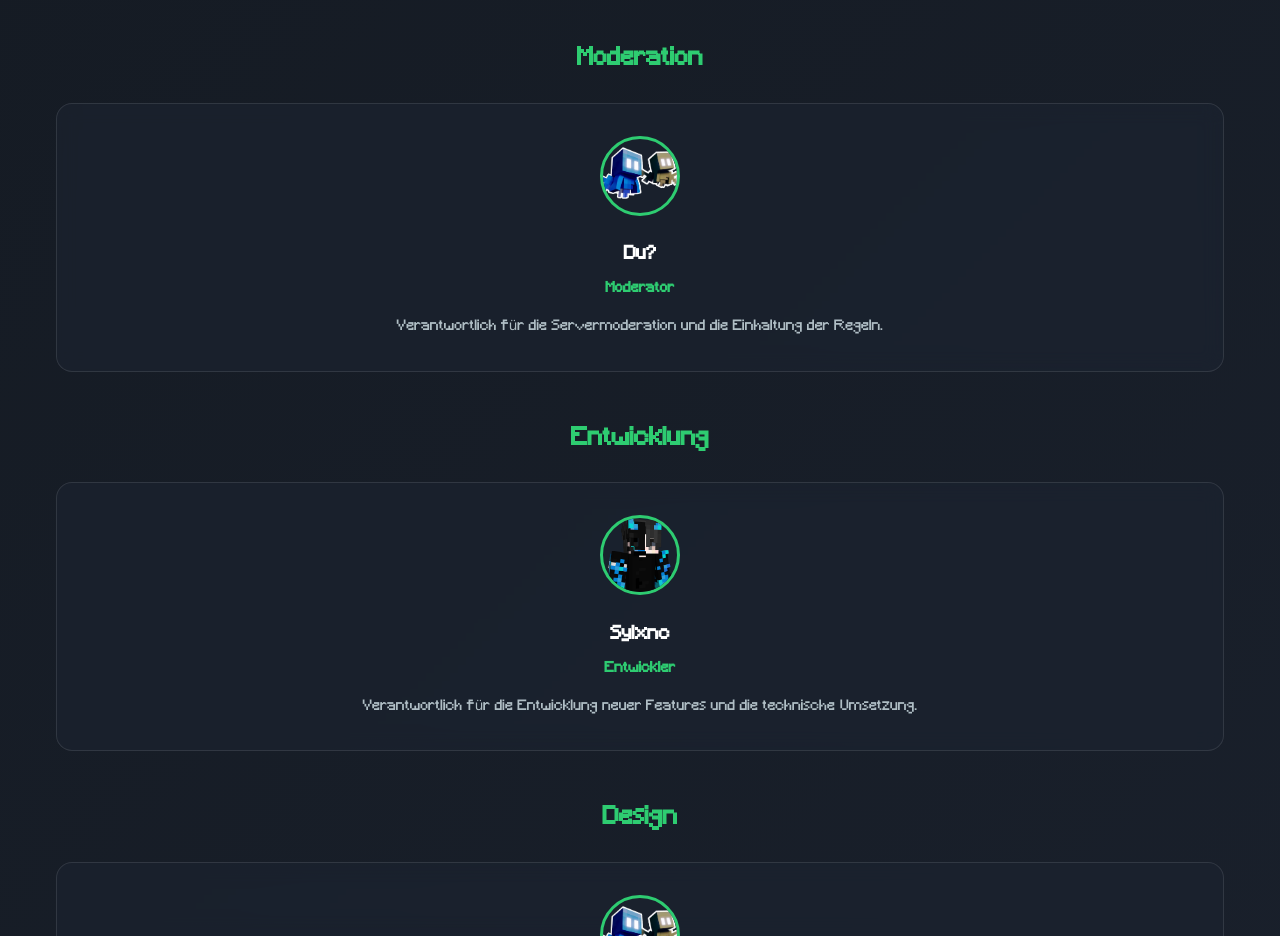
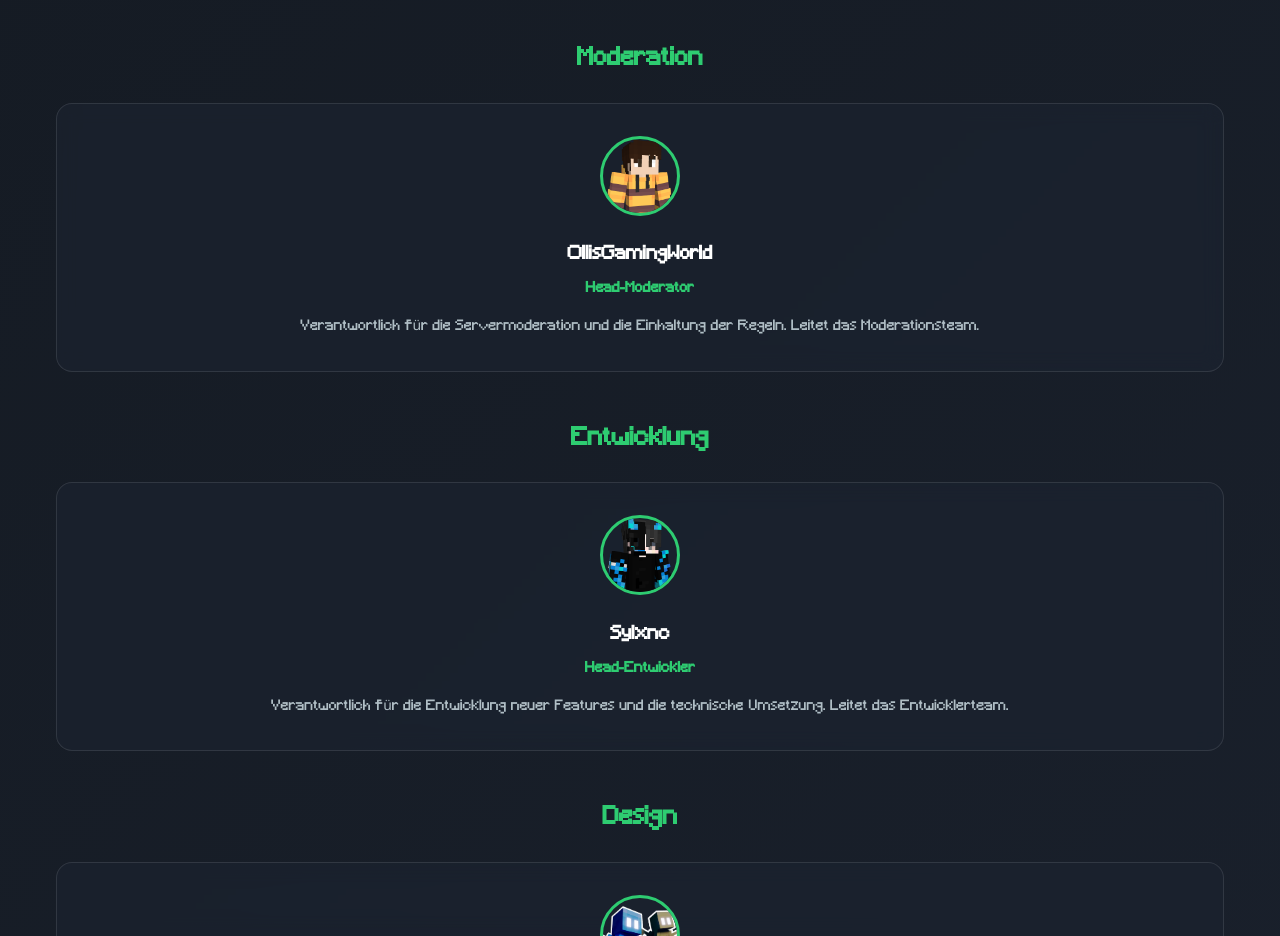
Before and after one commit to AveGamers/HolySMP-Website, a plain HTML site: page index.html in a window 1280 px wide. Shown: the part 3720-4656 px from the top of the page. Drawn offline with Linux system fonts and the light colour scheme; no server answers.

Commit message:
OllisGamingWorld added as Head-Moderator

```diff
--- a/index.html
+++ b/index.html
@@ -302,12 +302,12 @@
                         <!-- Moderators will be added here -->
                         <div class="team-card">
                             <div class="team-avatar">
-                                <img src="./assets/images/render/mobs/allays.webp" alt="Admin" class="avatar-img">
+                                <img src="./assets/images/render/team/OllisGamingWorld.png" alt="Admin" class="avatar-img">
                             </div>
                             <div class="team-info">
-                                <h4 class="team-name">Du?</h4>
-                                <p class="team-role">Moderator</p>
-                                <p class="team-description">Verantwortlich für die Servermoderation und die Einhaltung der Regeln.</p>
+                                <h4 class="team-name">OllisGamingWorld</h4>
+                                <p class="team-role">Head-Moderator</p>
+                                <p class="team-description">Verantwortlich für die Servermoderation und die Einhaltung der Regeln. Leitet das Moderationsteam.</p>
                             </div>
                         </div>
                     </div>
@@ -323,8 +323,8 @@
                             </div>
                             <div class="team-info">
                                 <h4 class="team-name">Sylxnc</h4>
-                                <p class="team-role">Entwickler</p>
-                                <p class="team-description">Verantwortlich für die Entwicklung neuer Features und die technische Umsetzung.</p>
+                                <p class="team-role">Head-Entwickler</p>
+                                <p class="team-description">Verantwortlich für die Entwicklung neuer Features und die technische Umsetzung. Leitet das Entwicklerteam.</p>
                             </div>
                         </div>
                     </div>
```
Also changed, not shown: assets/images/render/team/OllisGamingWorld.png (added).
